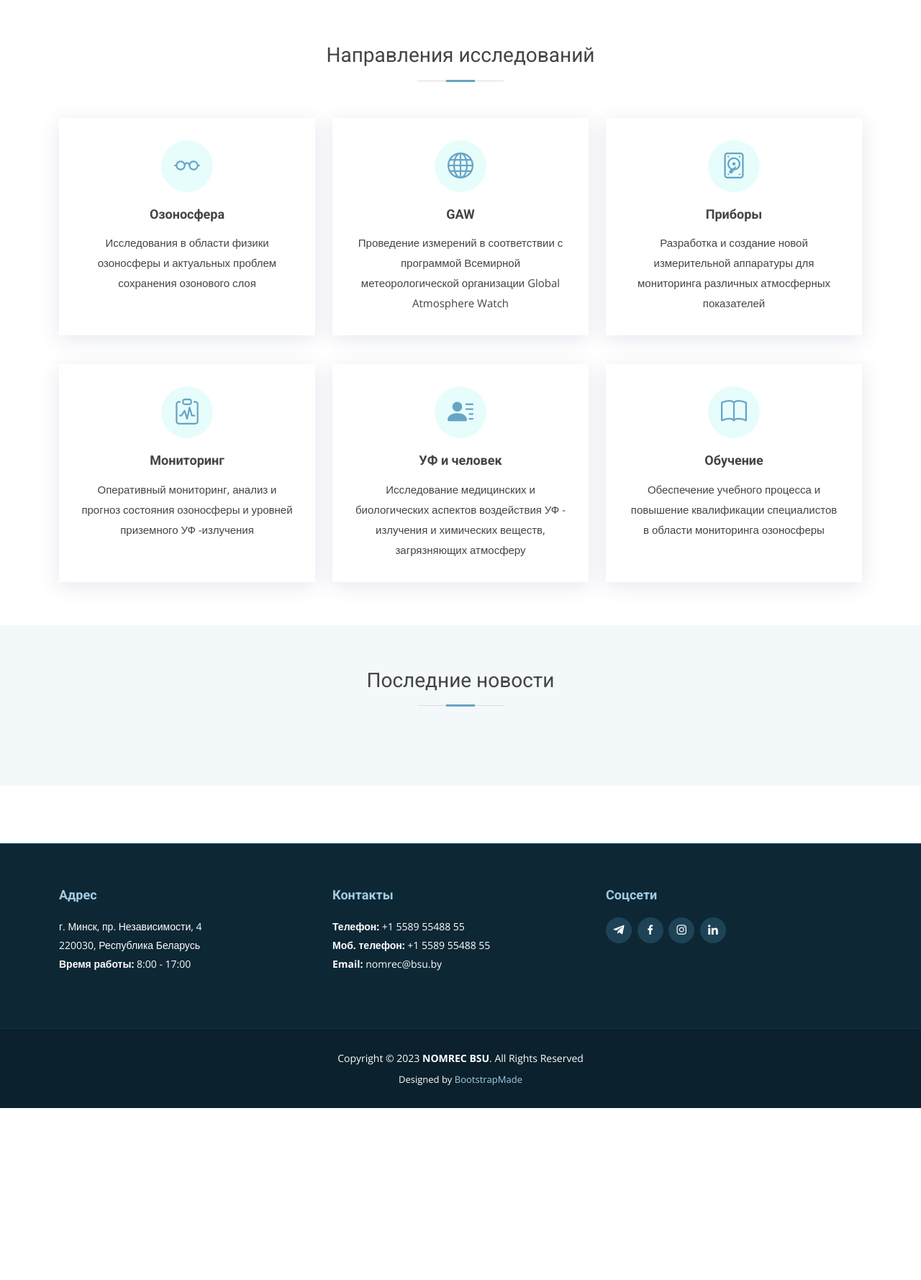
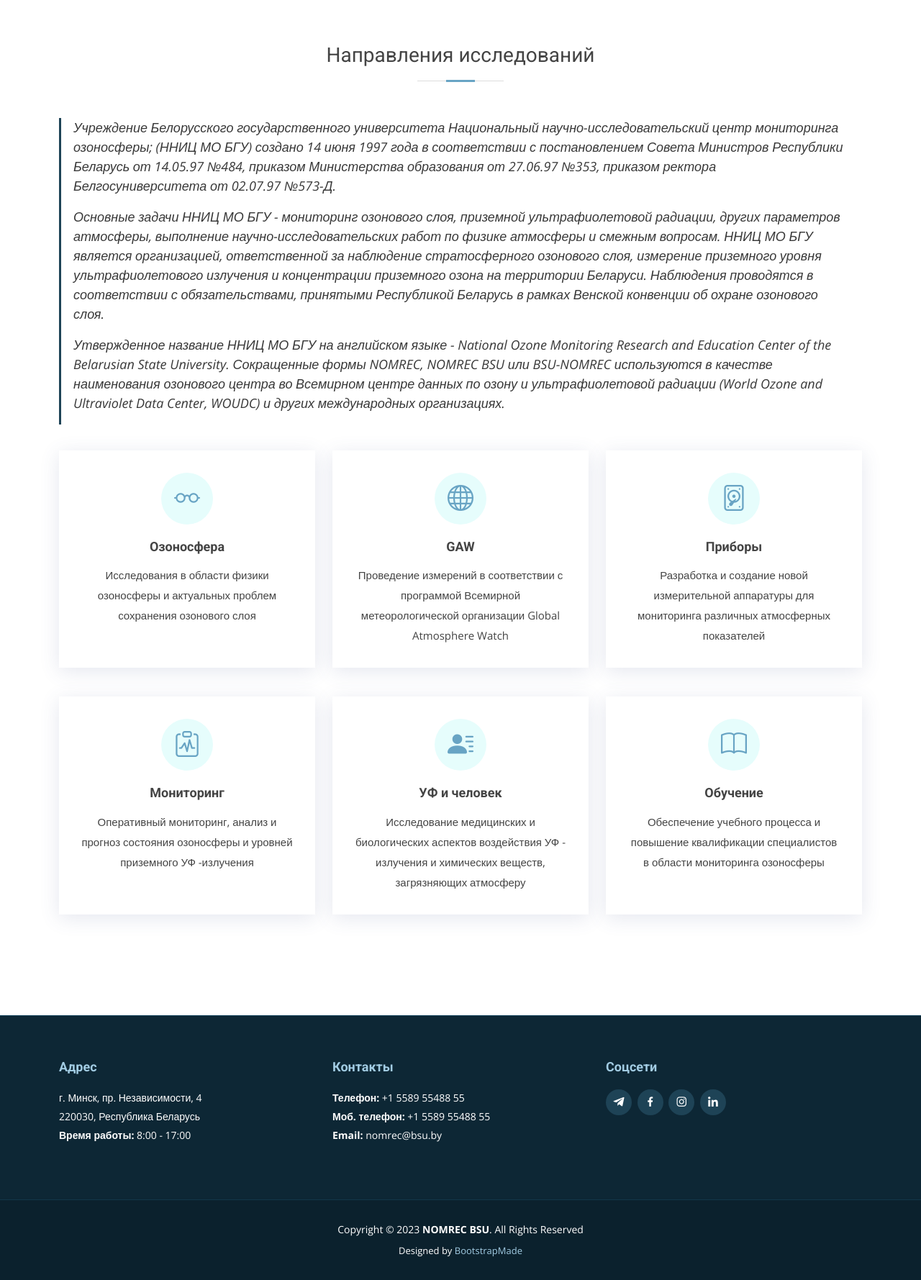
Before and after one commit to silkov78/ozone-bsu, a Django app: page /about/ in a window 1280 px wide. Shown: the part 80-1859 px from the top of the page at 72% size. Before the commit the page ends 1620 px from the top, so only its background shows below. Run offline with Django 4.2, Linux system fonts and the light colour scheme; some libraries are stand-ins or nearby versions.

Commit message:
about page

```diff
--- a/static/css/extension.css
+++ b/static/css/extension.css
@@ -303,7 +303,7 @@
   font-weight: 600;
 }
 
-.annual-info blockquote::after {
+blockquote::after {
   content: "";
   position: absolute;
   left: 0;
@@ -660,3 +660,19 @@
     font-size: 18px;
     line-height: 22px;
 }
+
+
+/* ---------------------------------
+About-single
+-------------------------------------*/
+
+.history__body {
+    margin-bottom: 20px;
+
+}
+
+.history__abstract {
+    font-size: 18px;
+    font-style: italic;
+    color: #383838;
+}
--- a/static/js/blog/editDOM.js
+++ b/static/js/blog/editDOM.js
@@ -2,5 +2,5 @@
 const pageTitle = document.querySelector('title')
 pageTitle.innerHTML = 'Новости'
 
-const activeNavPage = document.querySelectorAll('.navbar-list>li>a')[2]
-activeNavPage.classList.add('active')
+// const activeNavPage = document.querySelectorAll('.navbar-list>li>a')[2]
+// activeNavPage.classList.add('active')
--- a/static/js/documents/editDOM.js
+++ b/static/js/documents/editDOM.js
@@ -2,5 +2,5 @@
 const pageTitle = document.querySelector('title')
 pageTitle.innerHTML = 'Документация'
 
-const activeNavPage = document.querySelectorAll('.navbar-list>li>a')[3]
-activeNavPage.classList.add('active')
+// const activeNavPage = document.querySelectorAll('.navbar-list>li>a')[4]
+// activeNavPage.classList.add('active')
--- a/static/js/index/editDOM.js
+++ b/static/js/index/editDOM.js
@@ -2,5 +2,5 @@
 const headerMain = document.querySelector('#header')
 headerMain.classList.add('header-transparent')
 
-const activeNavPage = document.querySelectorAll('.navbar-list>li>a')[0]
-activeNavPage.classList.add('active')
+// const activeNavPage = document.querySelectorAll('.navbar-list>li>a')[0]
+// activeNavPage.classList.add('active')
--- a/static/js/observ/editDOM.js
+++ b/static/js/observ/editDOM.js
@@ -2,5 +2,5 @@
 const pageTitle = document.querySelector('title')
 pageTitle.innerHTML = 'Наблюдения'
 
-const activeNavPage = document.querySelectorAll('.navbar-list>li>a')[1]
-activeNavPage.classList.add('active')
+// const activeNavPage = document.querySelectorAll('.navbar-list>li>a')[3]
+// activeNavPage.classList.add('active')
--- a/templates/about.html
+++ b/templates/about.html
@@ -6,13 +6,27 @@
 {% block content %}
     <!-- ======= Main Section ======= -->
 <main id="main">
-
-        <!-- ======= About Section ======= -->
-        <section class="about">
+    <section class="about ">
         <div class="container">
 
             <div class="section-title">
                 <h2>Направления исследований</h2>
+            </div>
+
+            <div class="history__body d-flex">
+                <div class="hisory__abstracts col-lg-12">
+                    <blockquote class="annual-blockquote">
+                        <p class="history__abstract">
+                            Учреждение Белорусского государственного университета Национальный научно-исследовательский центр мониторинга озоносферы; (ННИЦ МО БГУ) создано 14 июня 1997 года в соответствии с постановлением Совета Министров Республики Беларусь от 14.05.97 №484, приказом Министерства образования от 27.06.97 №353, приказом ректора Белгосуниверситета от 02.07.97 №573-Д.
+                        </p>
+                        <p class="history__abstract">
+                            Основные задачи ННИЦ МО БГУ - мониторинг озонового слоя, приземной ультрафиолетовой радиации, других параметров атмосферы, выполнение научно-исследовательских работ по физике атмосферы и смежным вопросам. ННИЦ МО БГУ является организацией, ответственной за наблюдение стратосферного озонового слоя, измерение приземного уровня ультрафиолетового излучения и концентрации приземного озона на территории Беларуси. Наблюдения проводятся в соответствии с обязательствами, принятыми Республикой Беларусь в рамках Венской конвенции об охране озонового слоя.
+                        </p>
+                        <p class="history__abstract">
+                            Утвержденное название ННИЦ МО БГУ на английском языке - National Ozone Monitoring Research and Education Center of the Belarusian State University. Сокращенные формы NOMREC, NOMREC BSU или BSU-NOMREC используются в качестве наименования озонового центра во Всемирном центре данных по озону и ультрафиолетовой радиации (World Ozone and Ultraviolet Data Center, WOUDC) и других международных организациях.
+                        </p>
+                     </blockquote>
+                </div>
             </div>
 
             <div class="row">
@@ -29,7 +43,6 @@
                         </p>
                     </div>
                 </div>
-
 
                 <div class="col-md-6 col-lg-4 d-flex align-items-stretch" data-aos="fade-up" data-aos-easing="ease-in-out" data-aos-duration="650">
                     <div class="icon-box icon-box-cyan">
@@ -102,49 +115,10 @@
                         </p>
                     </div>
                 </div>
-
             </div>
         </div>
-
     </section>
 
-        <!-- ======= News Section ======= -->
-        <section class="news section-bg">
-            <div class="container">
-                <div class="section-title">
-                    <h2>Последние новости</h2>
-                </div>
-
-                <div class="row" data-aos="fade-up" data-aos-easing="ease-in-out" data-aos-duration="650">
-
-                    {% for news_item in news %}
-                        <div class="col-lg-6 col-sm-12 mb-5">
-                            <div class="card">
-                                <div class="card-img">
-                                    <img src="{{ news_item.image_logo.url }}" alt="...">
-                                </div>
-                                <div class="card-body">
-                                    <h5 class="card-title"><a href="{% url 'blog-page-url' %}">{{ news_item.title }}</a></h5>
-                                    <p class="card-text text-center">{{ news_item.subtitle }}</p>
-                                    <div class="card-meta d-flex justify-content-between align-items-center">
-                                        <div class="date">
-                                            <i class="bi bi-clock"></i>
-                                            <time>{{ news_item.published }}</time>
-                                        </div>
-                                        <div class="read-more">
-                                            <a href="{% url 'blog-page-url' %}">Подробнее</a>
-                                        </div>
-                                    </div>
-
-                                </div>
-                            </div>
-                        </div>
-                    {% endfor %}
-
-                </div>
-
-            </div>
-        </section>
 
 </main>
 
--- a/templates/base.html
+++ b/templates/base.html
@@ -58,19 +58,11 @@
                 <nav id="navbar" class="navbar">
                     <ul class="navbar-list">
                         <li><a href="{% url 'main-page-url' %}">Главная</a></li>
-                        <li class="dropdown"><a href="#"><span>О нас</span> <i class="bi bi-chevron-down"></i></a>
+                        <li class="dropdown"><a href="{% url 'about-page-url' %}"><span>О нас</span> <i class="bi bi-chevron-down"></i></a>
                             <ul>
                               <li><a href="{% url 'about-page-url' %}">О нас</a></li>
-                              <li class="dropdown"><a href="#"><span>Deep Drop Down</span> <i class="bi bi-chevron-right"></i></a>
-                                <ul>
-                                  <li><a href="#">Deep Drop Down 1</a></li>
-                                  <li><a href="#">Deep Drop Down 2</a></li>
-                                  <li><a href="#">Deep Drop Down 3</a></li>
-                                  <li><a href="#">Deep Drop Down 4</a></li>
-                                  <li><a href="#">Deep Drop Down 5</a></li>
-                                </ul>
                               </li>
-                              <li><a href="{% url 'workers-list-url' %}">Структура ННИЦ МО</a></li>
+                              <li><a href="{% url 'workers-list-url' %}">Структура ННИЦ</a></li>
                             </ul>
                         </li>
                         <li><a href="{% url 'observ-url' %}">Наблюдения</a></li>
```
Also changed, not shown: static/js/staff/editDOM.js (+2 -27 lines), static/img/about/ozone_layer.png (added), static/img/about/ozone_layer2.jpg (added), static/img/about/ozone_layer3.png (added), static/img/about/ozone_layer4.png (added). Lines whose indentation alone changed are shown as unchanged.
